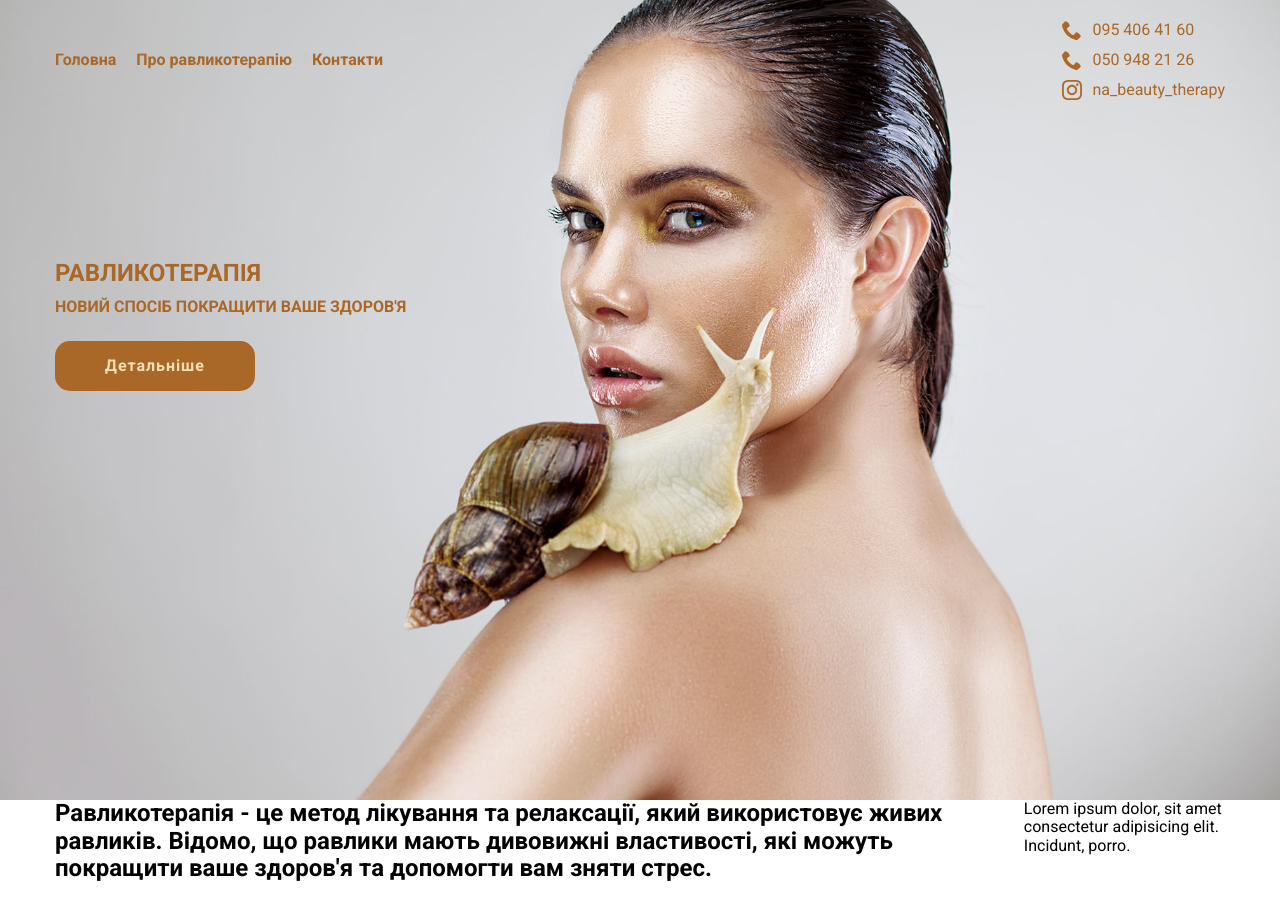
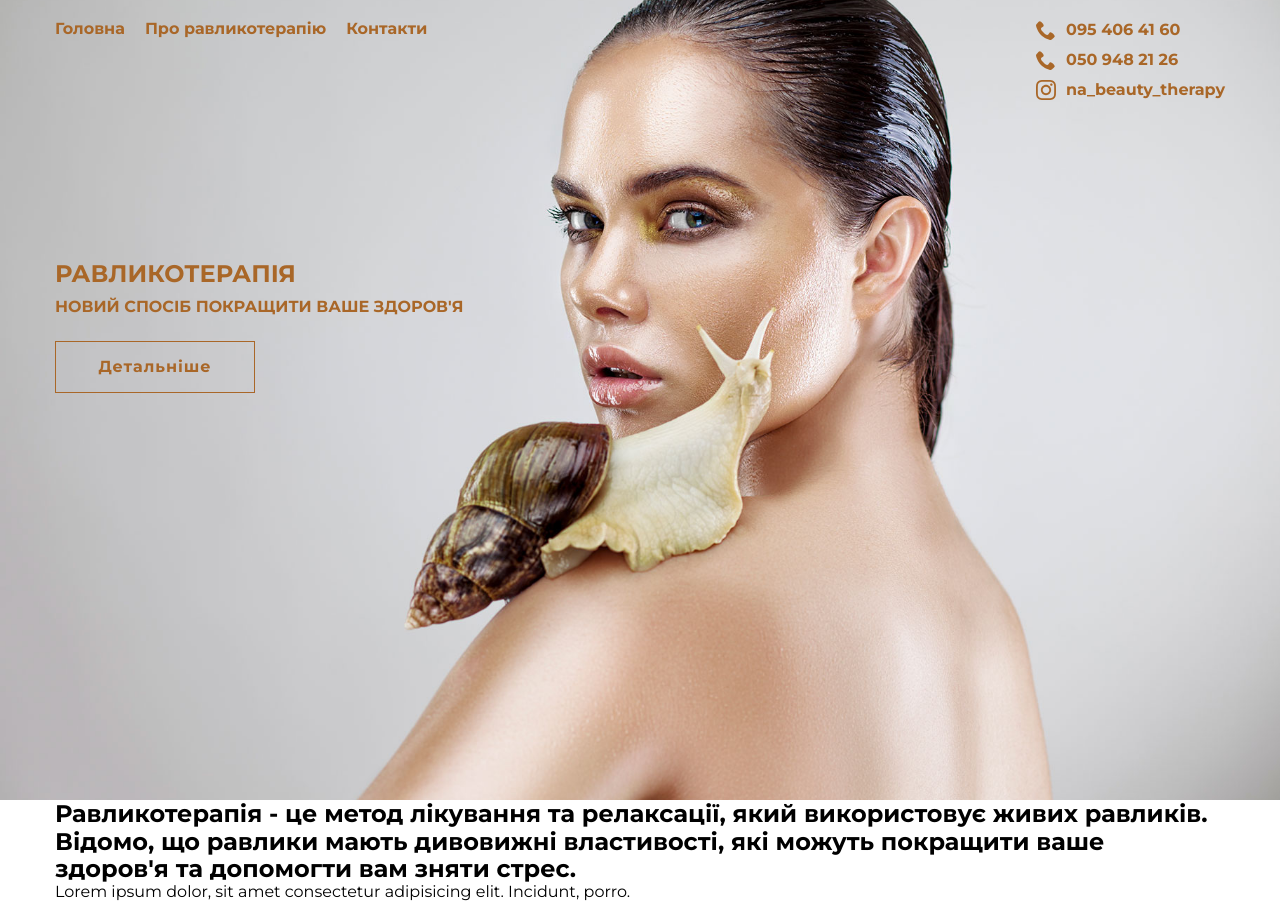
Before and after one commit to Val-Belous/snails-theraphy, a plain HTML site: page index.html in a window 1280 px wide. Drawn offline with nearby package versions, Linux system fonts and the light colour scheme.

Commit message:
fixes
font
button
styles

```diff
--- a/index.html
+++ b/index.html
@@ -4,8 +4,10 @@
     <meta charset="UTF-8" />
     <meta http-equiv="X-UA-Compatible" content="IE=edge" />
     <meta name="viewport" content="width=device-width, initial-scale=1.0" />
+    <link rel="preconnect" href="https://fonts.googleapis.com" />
+    <link rel="preconnect" href="https://fonts.gstatic.com" crossorigin />
     <link
-      href="https://fonts.googleapis.com/css2?family=Raleway:wght@700&family=Roboto:wght@400;500;700;900&display=swap"
+      href="https://fonts.googleapis.com/css2?family=Montserrat:wght@300;400;500;600;700;800;900&display=swap"
       rel="stylesheet"
     />
     <link
@@ -17,7 +19,7 @@
     <title>Равликотерапія</title>
   </head>
   <body>
-    <div class="background">
+    <div class="banner">
       <header class="header container">
         <nav class="navbar">
           <ul class="header__list">
@@ -64,6 +66,7 @@
           </li>
         </ul>
       </header>
+      <img src="./images/hero.jpg" alt="banner" />
       <!-- Hero -->
       <section id="hero">
         <div
--- a/sass/base/_base.scss
+++ b/sass/base/_base.scss
@@ -1,6 +1,6 @@
 body {
   background-color: var(--second-color);
-  font-family: var(--main-font), sans-serif;
+  font-family: "Montserrat", sans-serif;
   color: var(--title-text-color);
 
   &.no-scroll {
--- a/sass/components/_about.scss
+++ b/sass/components/_about.scss
@@ -1,4 +1,4 @@
 .about {
-  display: flex;
+  // display: flex;
   gap: 20px;
 }
--- a/sass/components/_hero.scss
+++ b/sass/components/_hero.scss
@@ -1,17 +1,26 @@
-.background {
-  background-image: url("../images/hero.jpg");
+.banner {
+  position: relative;
+  width: 100%;
+  height: 100vh;
   max-width: 1600px;
   height: 100vh;
-
-  background-position: center;
-  background-size: cover;
-  background-repeat: no-repeat;
 
   @include mq(mobile-only) {
     display: flex;
     justify-content: space-between;
     flex-direction: column;
   }
+}
+
+.banner img {
+  position: absolute;
+  top: 0;
+  left: 0;
+  width: 100%;
+  height: 100%;
+  object-fit: cover;
+
+  opacity: 0.9g5;
 }
 
 .hero {
@@ -38,25 +47,46 @@
   font-size: var(--medium-size);
   line-height: 1.88;
   letter-spacing: var(--secondary-ls);
-  color: var(--second-text-color);
-  background-color: var(--main-text-color);
-  border-radius: 15px;
-  border: 0;
+  color: var(--main-text-color);
+  background-color: inherit;
+
+  border: 1px solid var(--main-text-color);
   margin-top: 15px;
 
   max-width: 200px;
   min-width: 200px;
   padding: 10px 30px;
 
-  transition: background-color var(--animation);
+  transition: 0.8s;
+  position: relative;
+  overflow: hidden;
 
   &:hover,
   &:focus {
-    color: var(--main-text-color);
-    background-color: var(--second-text-color);
+    // color: var(--second-text-color);
+    // border: 1px solid var(--second-text-color);
+    color: var(--second-text-color);
   }
 
   // @include mq(mobile-only) {
   //   margin-top: 175px;
   // }
+
+  &::before {
+    content: "";
+    position: absolute;
+    left: 0;
+    width: 100%;
+    height: 0;
+    background: var(--main-text-color);
+    z-index: -1;
+    transition: 0.8s;
+
+    top: 0;
+    border-radius: 0 0 50% 50%;
+  }
+
+  &:hover::before {
+    height: 180%;
+  }
 }
--- a/sass/layouts/_header.scss
+++ b/sass/layouts/_header.scss
@@ -1,7 +1,10 @@
 .header {
+  position: relative;
   display: flex;
   justify-content: space-between;
+  align-items: flex-start;
   padding-top: 20px;
+  z-index: 1000;
 
   @include mq(mobile-only) {
     justify-content: center;
@@ -34,7 +37,6 @@
 
   & li a {
     color: var(--main-text-color);
-    display: block;
     font-size: var(--medium-size);
     line-height: 1.1;
     font-weight: var(--bold-weight);
@@ -68,6 +70,10 @@
   display: flex;
   align-items: center;
   color: var(--main-text-color);
+  font-size: var(--medium-size);
+  line-height: 1.1;
+  font-weight: var(--bold-weight);
+  transition: color var(--animation);
 
   &:hover,
   &:focus {
--- a/sass/utils/_vars.scss
+++ b/sass/utils/_vars.scss
@@ -3,8 +3,6 @@
   --second-text-color: #f5deb3;
 
   // Fonts
-  --main-font: Roboto, sans-serif;
-  --secondary-font: Raleway, sans-serif;
   --bold-weight: 700;
   --medium-weight: 500;
 
```
Also changed, not shown: css/main.css, css/main.min.css, 2 other files.
